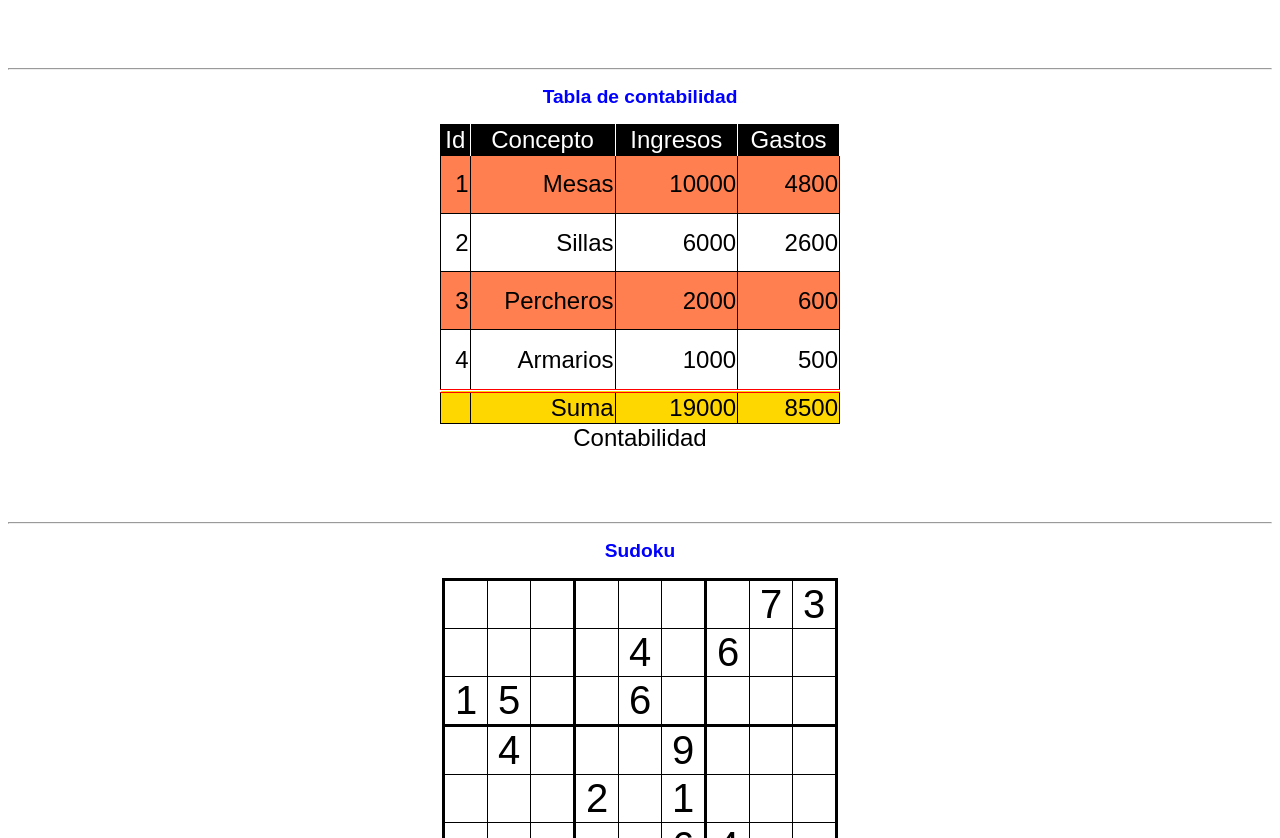
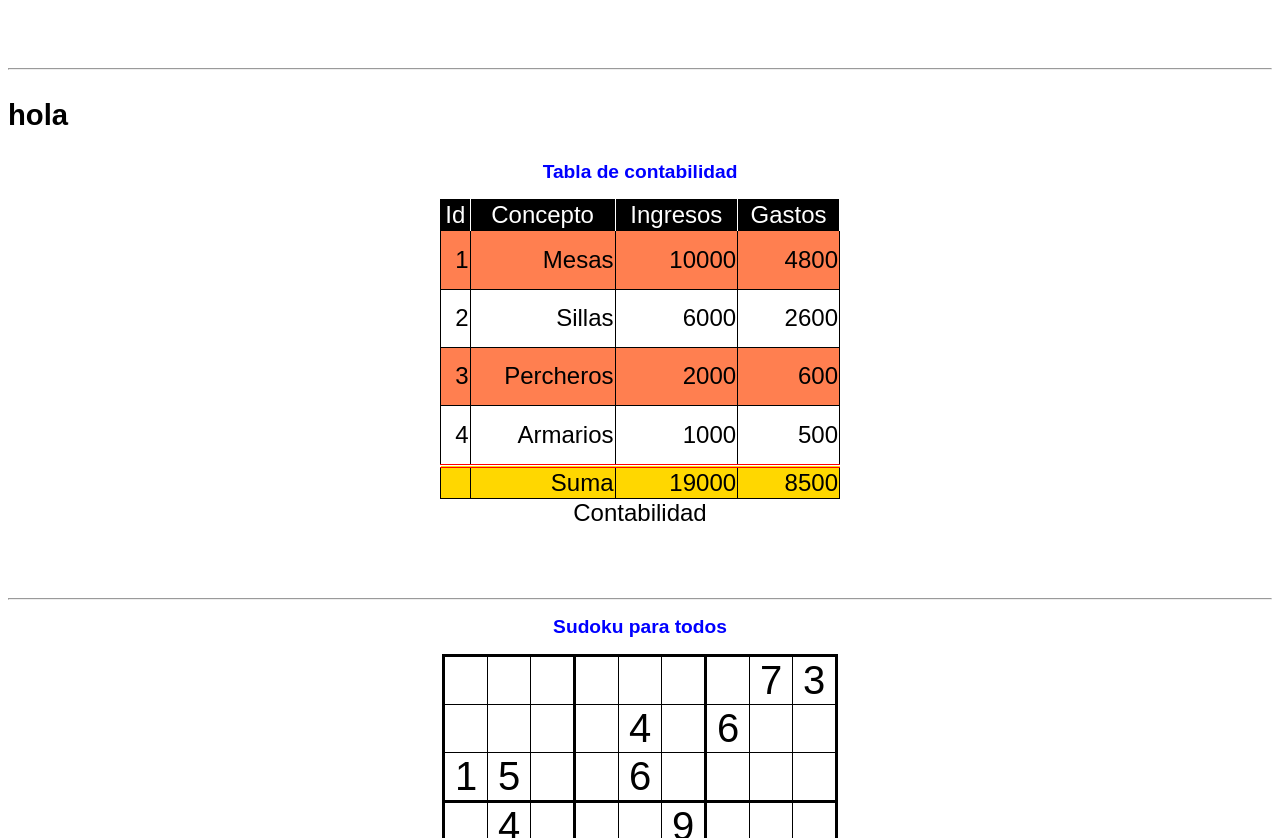
Before and after one commit to ssraul/curso, a website: page public_html/index.html in a window 1280 px wide. Shown: the part 746-1584 px from the top of the page. Drawn offline with Linux system fonts and the light colour scheme.

Commit message:
#2->cambio h3

```diff
--- a/public_html/index.html
+++ b/public_html/index.html
@@ -17,6 +17,7 @@
             <tr><td>X</td><td>X</td><td>O</td></tr>
             <tr><td>O</td><td></td><td>O</td></tr>
         </table><br><br><hr>
+        <h3>hola</h3>
         <h2>Tabla de contabilidad</h2>
         <table id="conta">
             <caption>Contabilidad</caption>
@@ -33,7 +34,7 @@
                 <tr><td>4</td><td>Armarios</td><td>1000</td><td>500</td></tr>
             </tbody>
         </table><br><br><hr>
-        <h2>Sudoku</h2>
+        <h2>Sudoku para todos</h2>
         <table id="sudoku">
             <tr><td></td><td></td><td></td><td></td><td></td><td></td><td></td><td>7</td><td>3</td></tr>
             <tr><td></td><td></td><td></td><td></td><td>4</td><td></td><td>6</td><td></td><td></td></tr>
```
